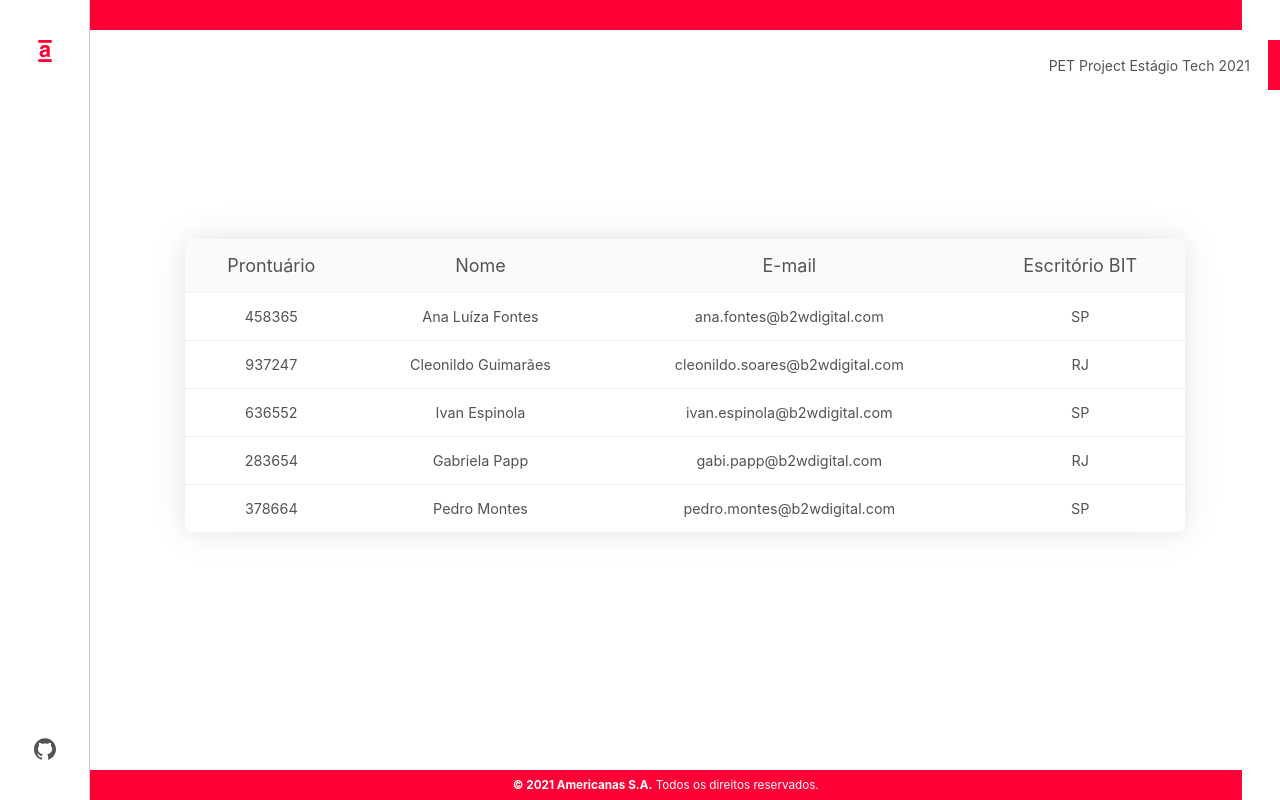
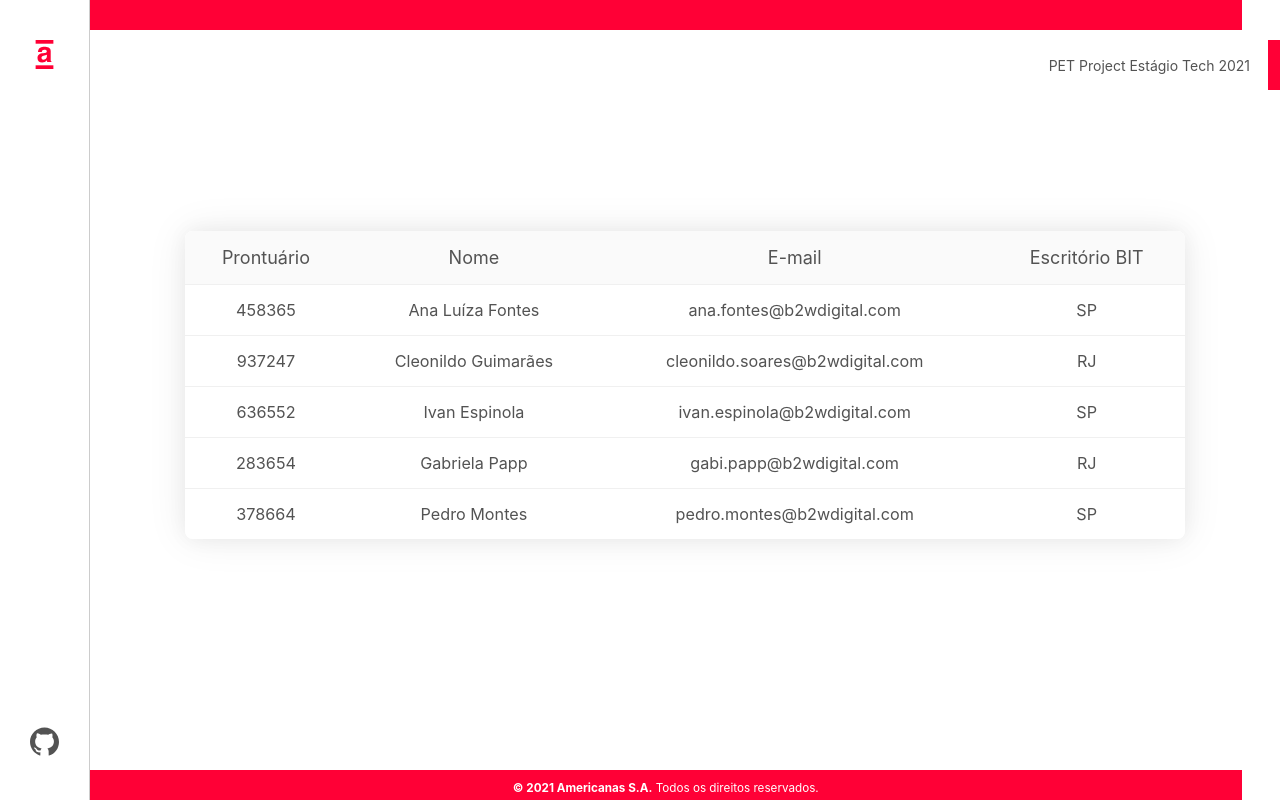
Before and after one commit to analuiza97/pet-project-ugc, a Next.js app: page / in a window 1280 px wide. Built offline with nearby package versions, Linux system fonts and the light colour scheme; what styled-media-query would draw is missing.

Commit message:
refactor: final adjustments

```diff
--- a/src/components/ErrorBoundary.js
+++ b/src/components/ErrorBoundary.js
@@ -8,6 +8,7 @@ const Container = styled.div`
   align-items: center;
   gap: 20px;
   margin: 48px auto 0;
+  padding: 5px 10px;
 `;
 
 const ErrorGif = styled.img`
--- a/src/components/Footer.js
+++ b/src/components/Footer.js
@@ -9,12 +9,12 @@ const FooterContainer = styled.footer`
   justify-content: center;
   background: #ff0036;
   padding-left: 90px;
-  font-size: .65rem;
+  font-size: 0.65rem;
   box-sizing: border-box;
   transition: all 200ms ease-in-out;
 
   > p {
-    margin: auto;
+    margin-bottom: 0.3rem;
   }
 
   @media (max-width: 767.98px) {
@@ -28,7 +28,9 @@ const FooterContainer = styled.footer`
 
 const Footer = ({ collapse }) => (
   <FooterContainer className={collapse ? 'open' : ''}>
-    <p><b>© 2021 Americanas S.A.</b> Todos os direitos reservados.</p>
+    <p>
+      <b>© 2021 Americanas S.A.</b> Todos os direitos reservados.
+    </p>
   </FooterContainer>
 );
 
--- a/src/components/Header.js
+++ b/src/components/Header.js
@@ -15,7 +15,7 @@ const PageHeader = styled.header`
   border-right: 1px solid #cccccc;
   box-sizing: border-box;
   z-index: 10;
-  transition: all .5s ease;
+  transition: all 0.5s ease;
 
   > button {
     display: none;
@@ -57,14 +57,21 @@ const PageHeader = styled.header`
   }
 `;
 
-const Header = ({collapse, toggleCollapse}) => {
-
+const Header = ({ collapse, toggleCollapse }) => {
   return (
     <PageHeader className={collapse ? 'open' : ''}>
-      <Image src='/images/americanas-short.svg' alt='logotipo Americanas' width="22" height="22"/>
-      <Image src='/images/github.svg' alt='logotipo Github' width="22" height="22"/>
-      <button type='button' onClick={toggleCollapse} >
-        <Image className={collapse ? '' : 'btn-plus'} src='/images/close.svg' alt='logotipo Github' width="22" height="22" />
+      <Image src="/images/americanas-short.svg" alt="logotipo Americanas" width="30" height="30" />
+      <a href="https://github.com/analuiza97/pet-project-ugc" target="_blank" rel="noreferrer">
+        <Image src="/images/github.svg" alt="logotipo Github" width="30" height="30" />
+      </a>
+      <button type="button" onClick={toggleCollapse}>
+        <Image
+          className={collapse ? '' : 'btn-plus'}
+          src="/images/close.svg"
+          alt="logotipo Github"
+          width="22"
+          height="22"
+        />
       </button>
     </PageHeader>
   );
@@ -73,6 +80,6 @@ const Header = ({collapse, toggleCollapse}) => {
 Header.defaultProps = {
   collapse: false,
   setCollapse: () => false,
-}
+};
 
 export default Header;
--- a/src/components/TableUsers.js
+++ b/src/components/TableUsers.js
@@ -17,7 +17,7 @@ const Table = styled.table`
   background: #ffffff;
   border-color: transparent;
   border-spacing: 0;
-  font-size: .8rem;
+  font-size: .9rem;
   width: 100%;
 
   > thead {
```
